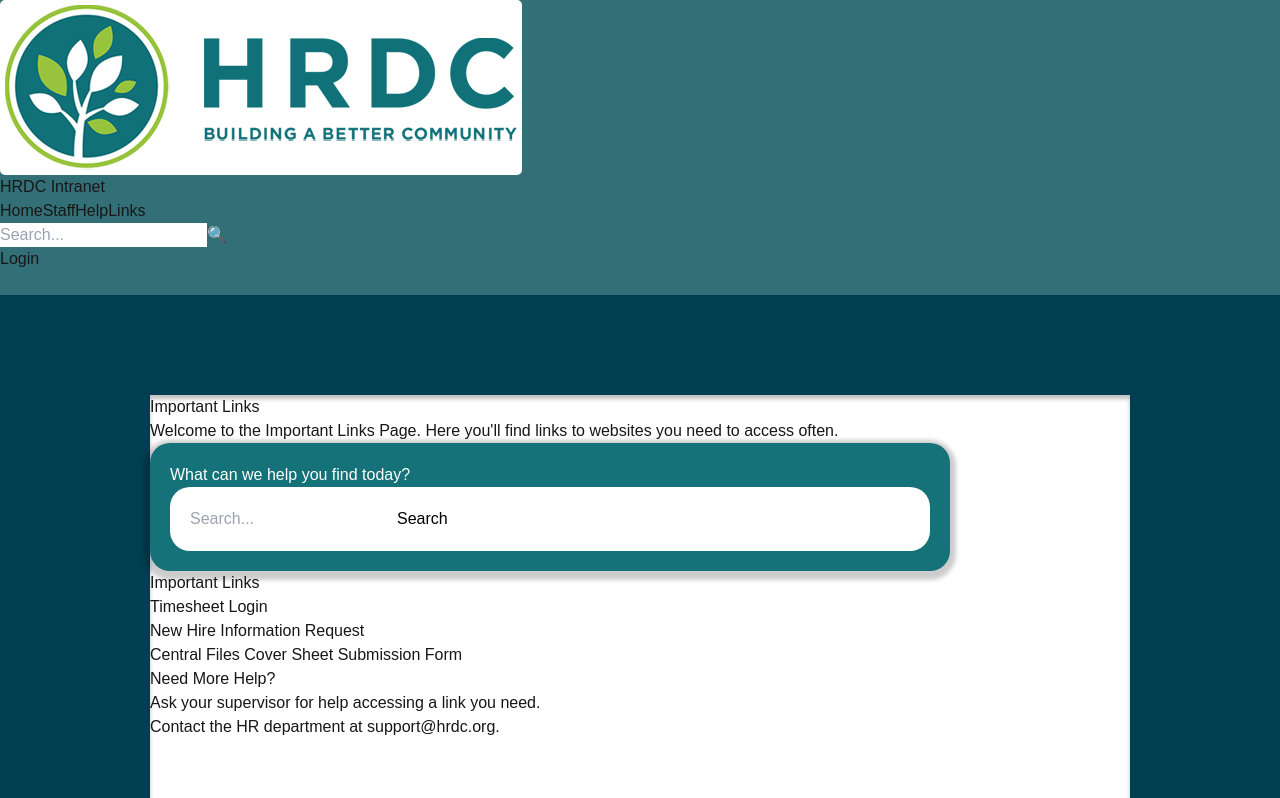
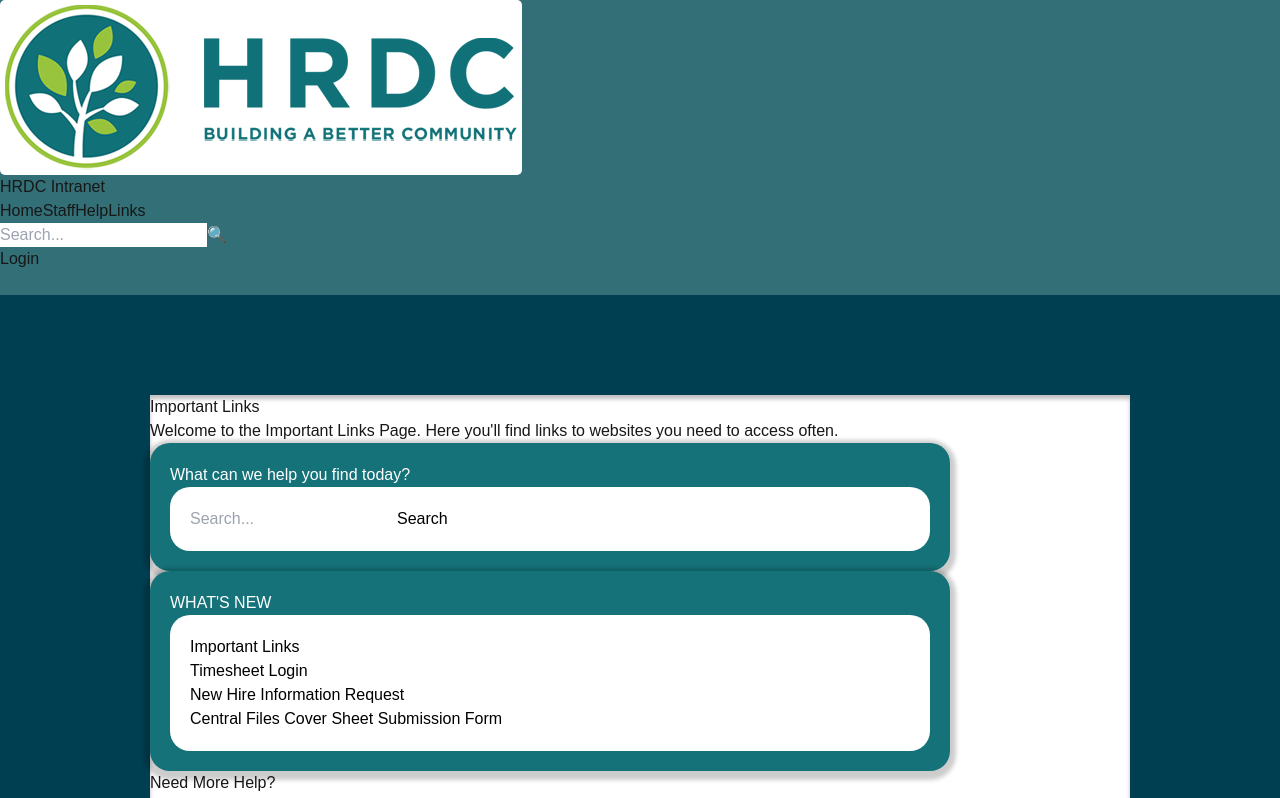
Before and after one commit to 423S25/repo5, a Next.js app: page /links in a window 1280 px wide. Shown: the top 798 px of the page. Built offline with nearby package versions, Linux system fonts and the light colour scheme; no server answers.

Commit message:
add ux to important links

```diff
--- a/src/app/links/page.tsx
+++ b/src/app/links/page.tsx
@@ -86,6 +86,31 @@ export default function LinksPage() {
       </div>
       </div>
 
+
+         {/* Important Links Listed */}
+         <div className="flex justify-center mt-10">
+        <div
+          style={{
+            width: 800,
+            background: "#147278",
+            borderRadius: 20,
+            boxShadow: "0px 3px 4px 6px rgba(0, 0, 0, 0.2)",
+            padding: 20,
+            color: "white",
+          }}
+        >
+          <h2 className="text-2xl font-bold mb-4">WHAT'S NEW</h2>
+          <div
+            style={{
+              background: "white",
+              color: "black",
+              borderRadius: 20,
+              padding: 20,
+              maxHeight: 400,
+              overflowY: "auto",
+            }}
+          >
+
         <h2 className="text-2xl font-semibold mt-6">Important Links</h2>
         <ul className="list-disc ml-6">
             <li className="mt-2">
@@ -99,6 +124,10 @@ export default function LinksPage() {
             </li>
         </ul>
 
+        </div>
+        </div>
+        </div>
+
         <h2 className="text-2xl font-semibold mt-6">Need More Help?</h2>
         <p>Ask your supervisor for help accessing a link you need.</p>
         <p>Contact the HR department at <a href="mailto:support@hrdc.org" className="text-blue-500">support@hrdc.org</a>.</p>
```
